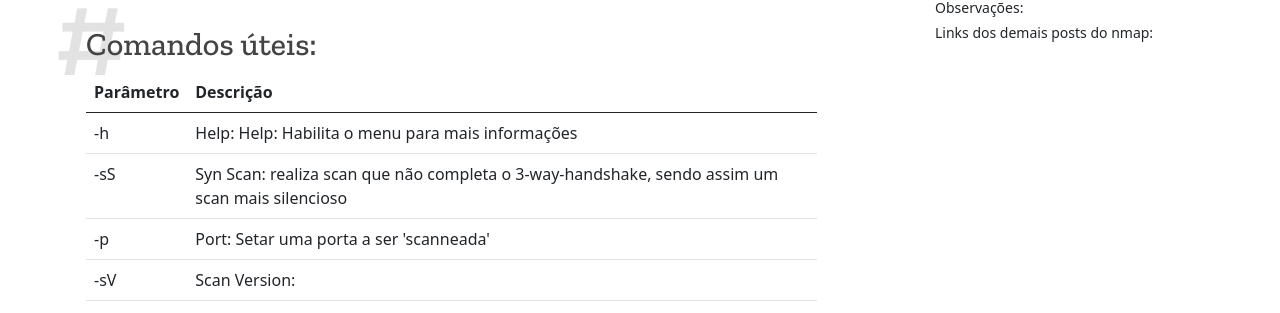
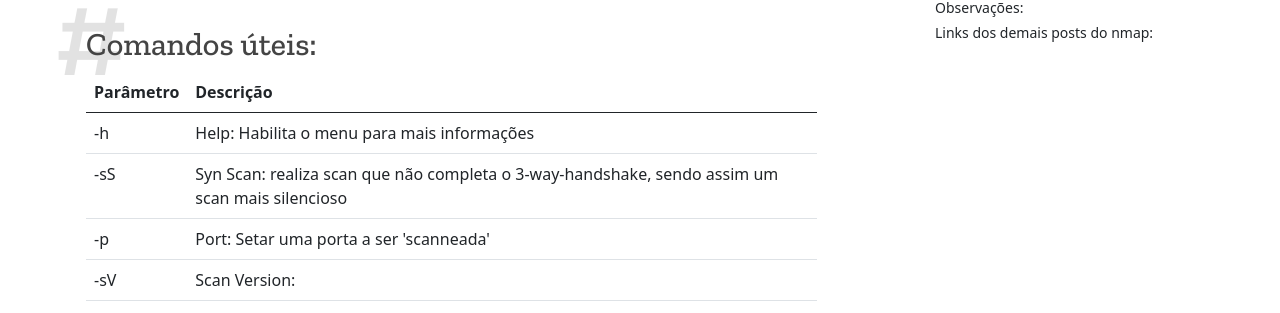
Before and after one commit to in1t0n3/initone.com.br, a Jekyll site: the page built from _posts/2020-07-23-Nmap.md, in a window 1280 px wide and 900 px high, scrolled down 777 px. Shown: the part 138-451 px from the top of the window. Built offline with Jekyll 4.4.1, drawn with Linux system fonts in a browser that asks for light colours.

Commit message:
Update 2020-07-23-Nmap.md

```diff
--- a/_posts/2020-07-23-Nmap.md
+++ b/_posts/2020-07-23-Nmap.md
@@ -25,7 +25,7 @@ Para mais informações e parâmetros do nmap recomendamos que você coloque a '
   <tbody>
     <tr>
       <td>-h</td>
-      <td>Help: Help: Habilita o menu para mais informações</td>
+      <td>Help: Habilita o menu para mais informações</td>
     </tr>
     <tr>
       <td>-sS</td>
```
